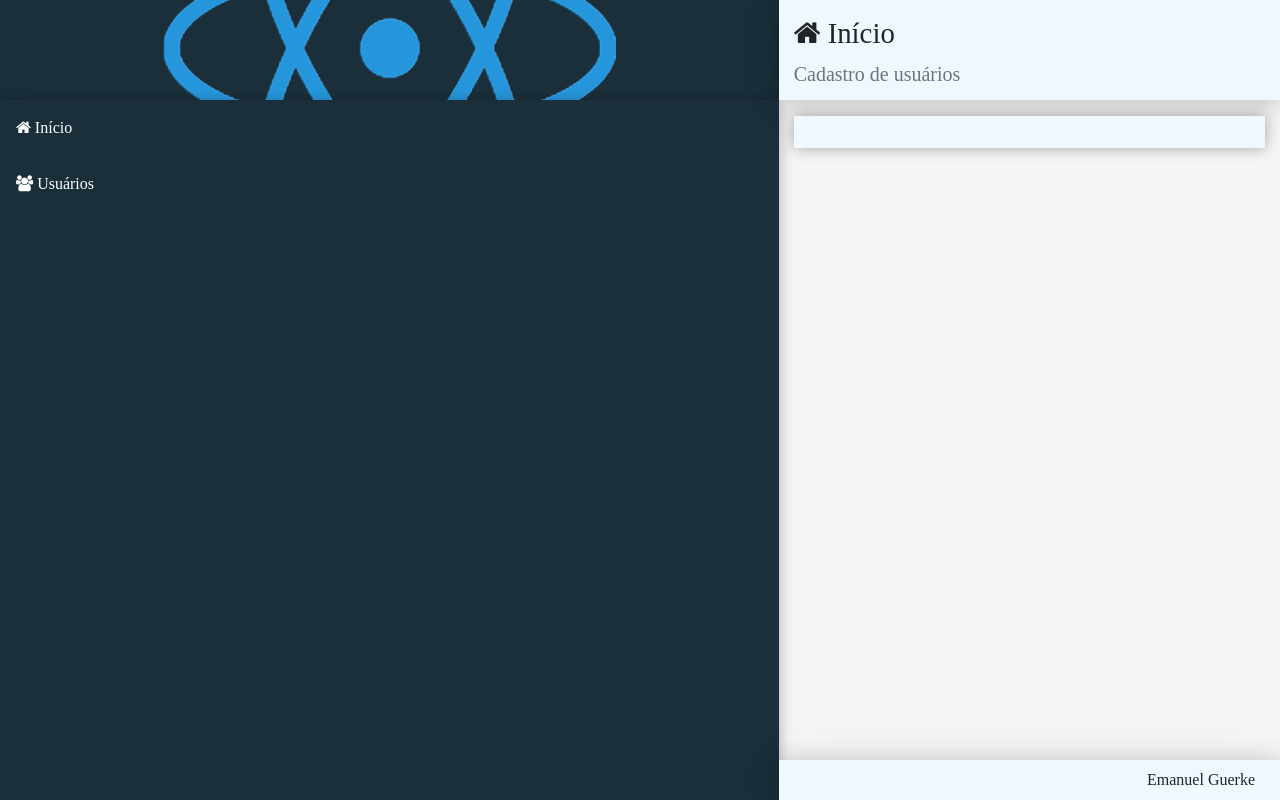
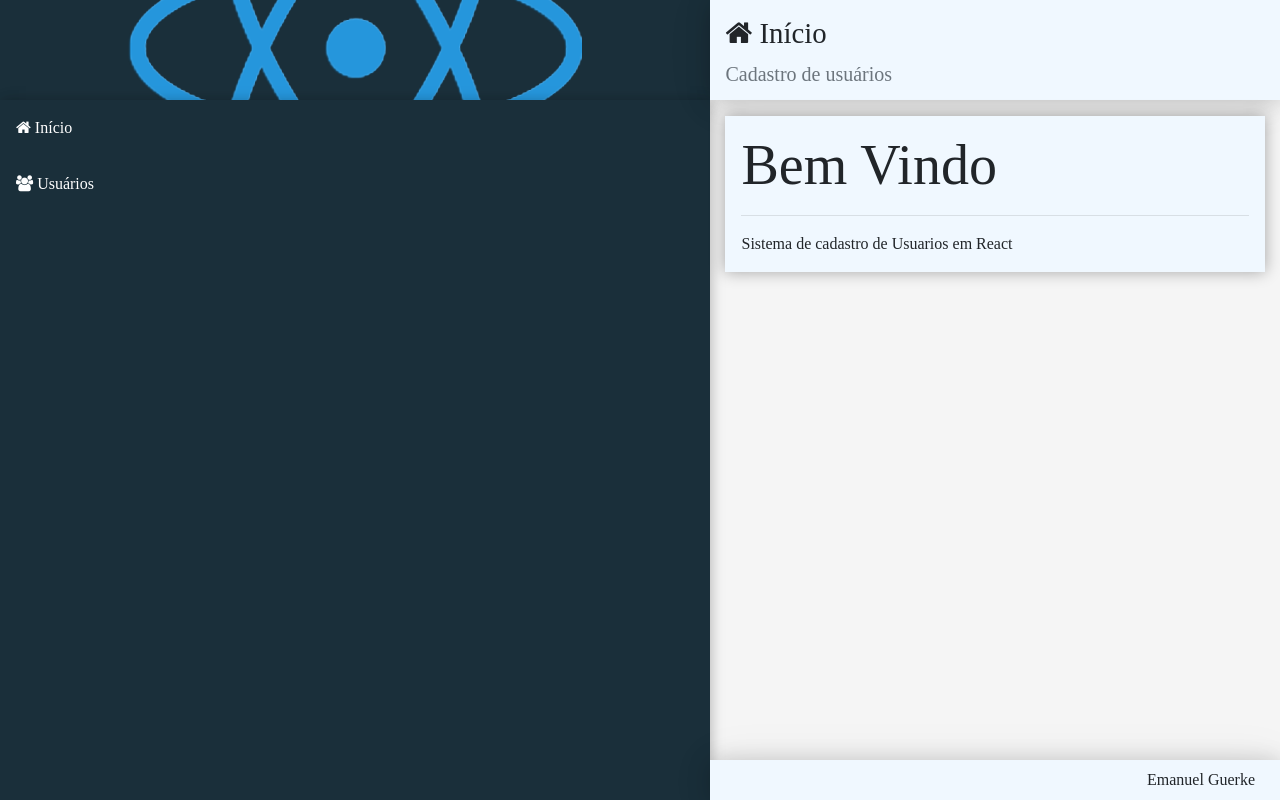
Before and after one commit to emanuelguerke/cadastroUsuariosReact, a React (Create React App) app in the folder cadastroUsuarios/frontend/: page / in a window 1280 px wide. Built offline with nearby package versions, Linux system fonts and the light colour scheme.

Commit message:
Update App.jsx

```diff
--- a/cadastroUsuarios/frontend/src/main/App.jsx
+++ b/cadastroUsuarios/frontend/src/main/App.jsx
@@ -6,7 +6,7 @@ import React from 'react'
 
 import Logo from '../components/template/Logo'
 import Nav from '../components/template/Nav'
-import Main from '../components/template/Main'
+import Home from '../components/home/Home'
 import Footer from '../components/template/Footer'
 
 export default props =>
@@ -14,7 +14,7 @@ export default props =>
 
         <Logo />
         <Nav />
-        <Main icon='home' tittle='Início' subtit="Cadastro de usuários" />
+        <Home />
         <Footer />
 
     </div>
```
